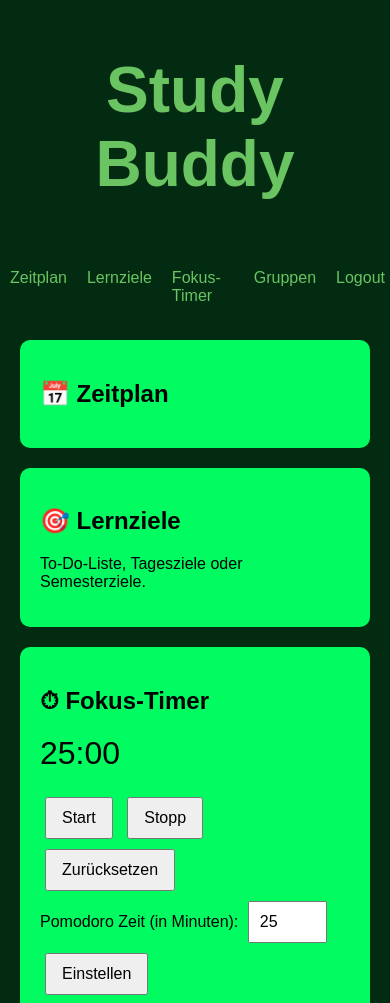
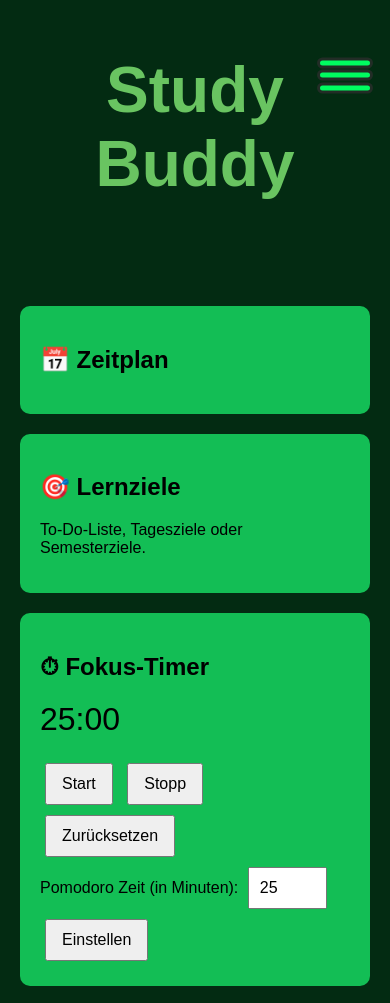
Before and after one commit to FrederikSchomberg/studyBuddy, a plain HTML site: page app.html in a window 390 px wide. Shown: the top 1003 px of the page. Drawn offline with Linux system fonts and the light colour scheme.

Commit message:
Hamburger Menü hinzugefügt

```diff
--- a/app.html
+++ b/app.html
@@ -4,7 +4,6 @@
     <meta charset="UTF-8">
     <meta name="viewport" content="width=device-width, initial-scale=1.0">
     <link rel="stylesheet" href="css/style.css">
-    <script src="js/app.js"></script>
     <title>Study Buddy</title>
 </head>
 <body class="main-app">
@@ -12,17 +11,23 @@
         <h1>Study Buddy</h1>
     </div>
 
-    <div class="nav">
-        <nav>
+    <div class="offscreen-menu">
         <ul>
             <li><a href="#schedule">Zeitplan</a></li>
             <li><a href="#goals">Lernziele</a></li>
             <li><a href="#timer">Fokus-Timer</a></li>
-                <li><a href="#groups">Gruppen</a></li>
+            <li>Profil soon...</li>
             <li><a href="#" onclick="logout()">Logout</a></li>
         </ul>
+    </div>
+
+    <nav>
+        <div class="ham-menu">
+            <span></span>
+            <span></span>
+            <span></span>
+        </div>
     </nav>
-    </div>
 
     <div class="content">
         <section id="schedule">
@@ -52,6 +57,6 @@
         </section>
     </div>
 
-
+    <script src="js/app.js"></script>
 </body>
 </html>
--- a/css/style.css
+++ b/css/style.css
@@ -13,36 +13,108 @@ body {
     padding: 10px;
 }
 
+.offscreen-menu{
+    height: 100vh;
+    width: 100%;
+    max-width: 450px;
+    background-color: #032b12;
+    position: fixed;
+    top: 0;
+    right: -450px;
+    display: flex;
+    flex-direction: column;
+    justify-content: center;
+    align-items: center;
+    text-align: center;
+    font-size: 3rem;
+    transition: .3s ease;
 
-.nav {
-    background: #032b12;
+    overflow-y: auto;
 
-    padding: 5px;
 }
-.nav ul {
+
+.offscreen-menu ul {
     list-style: none;
     padding: 0;
     margin-top: 10px;
     margin-bottom: 10px;
-    display: flex;
-    gap: 15px;
 }
-.nav ul li {
-    display: inline;
-    margin-left: 5px;
+
+.offscreen-menu ul li {
+    padding: 0;
+    margin-top: 60px;
 }
-.nav ul li a {
-    color:  rgb(105, 196, 97);
+
+.offscreen-menu ul li a{
+    color: rgb(105, 196, 97);
     text-decoration: none;
 }
-.nav ul li a:hover {
-    color:black
+
+.offscreen-menu ul li a:hover{
+    color: rgb(75, 100, 73);
 }
+
+.offscreen-menu.active{
+    right: 0;
+}
+
+nav{
+    padding: 1rem;
+    display: flex;
+    background-color: #032b12;
+}
+
+.ham-menu{
+    height: 50px;
+    width: 50px;
+    margin-left: auto;
+    position: fixed;
+    top: 50px;
+    right: 20px;
+
+}
+
+.ham-menu span {
+    height: 5px;
+    width: 100%;
+    background-color: #00fc60;
+    border-radius: 25px;
+    position: absolute;
+    top: 50%;
+    left: 50%;
+    transform: translate(-50%, -50%);
+    transition: .3s ease;
+    border: 3px solid #222d26;
+}
+
+.ham-menu span:nth-child(1){
+    top: 25%;
+}
+
+.ham-menu span:nth-child(3){
+    top: 75%;
+}
+
+.ham-menu.active span {
+    background-color: #00fc60;
+}
+.ham-menu.active span:nth-child(1) {
+    top: 50%;
+    transform: translate(-50%, -50%) rotate(45deg);
+}
+.ham-menu.active span:nth-child(2) {
+    opacity: 0;
+}
+.ham-menu.active span:nth-child(3) {
+    top: 50%;
+    transform: translate(-50%, -50%) rotate(-45deg);
+}
+
 .content {
     padding: 20px;
 }
 section {
-    background: #00fc60;
+    background: #13be55;
     padding: 20px;
     margin-bottom: 20px;
     border-radius: 10px;
--- a/js/app.js
+++ b/js/app.js
@@ -1,3 +1,16 @@
+/*################### Hamburger-Menü ##################*/
+const hamMenu = document.querySelector('.ham-menu');
+
+const offscreenMenu = document.querySelector('.offscreen-menu');
+
+hamMenu.addEventListener('click', () => {
+    hamMenu.classList.toggle('active');
+    offscreenMenu.classList.toggle('active');
+})
+
+
+/*#################### Timer ##########################*/
+
 let timer;
 let zeit = 25 * 60; // Startzeit (25 Minuten)
 let ursprünglicheZeit = zeit; // Speichert die ursprüngliche Zeit
```
Lines whose indentation alone changed are shown as unchanged.
